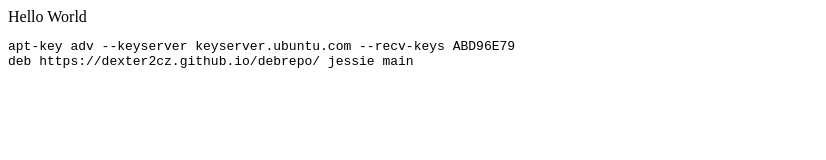
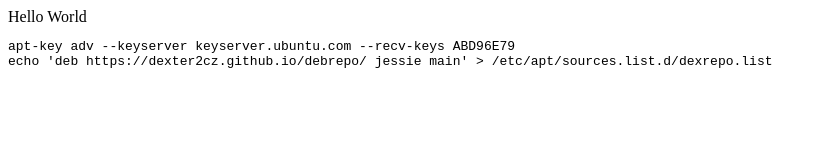
Before and after one commit to dexter2cz/debrepo, a plain HTML site: page index.html in a window 1280 px wide. Shown: the whole page, without its empty margins (0-826 px from the left). Drawn offline with Linux system fonts and the light colour scheme.

Commit message:
added gitignore
better index.html according to readme file

```diff
--- a/index.html
+++ b/index.html
@@ -1,5 +1,5 @@
 Hello World
 <pre>
 apt-key adv --keyserver keyserver.ubuntu.com --recv-keys ABD96E79
-deb https://dexter2cz.github.io/debrepo/ jessie main
+echo 'deb https://dexter2cz.github.io/debrepo/ jessie main' > /etc/apt/sources.list.d/dexrepo.list
 </pre>
```
Also changed, not shown: 1 other file.
